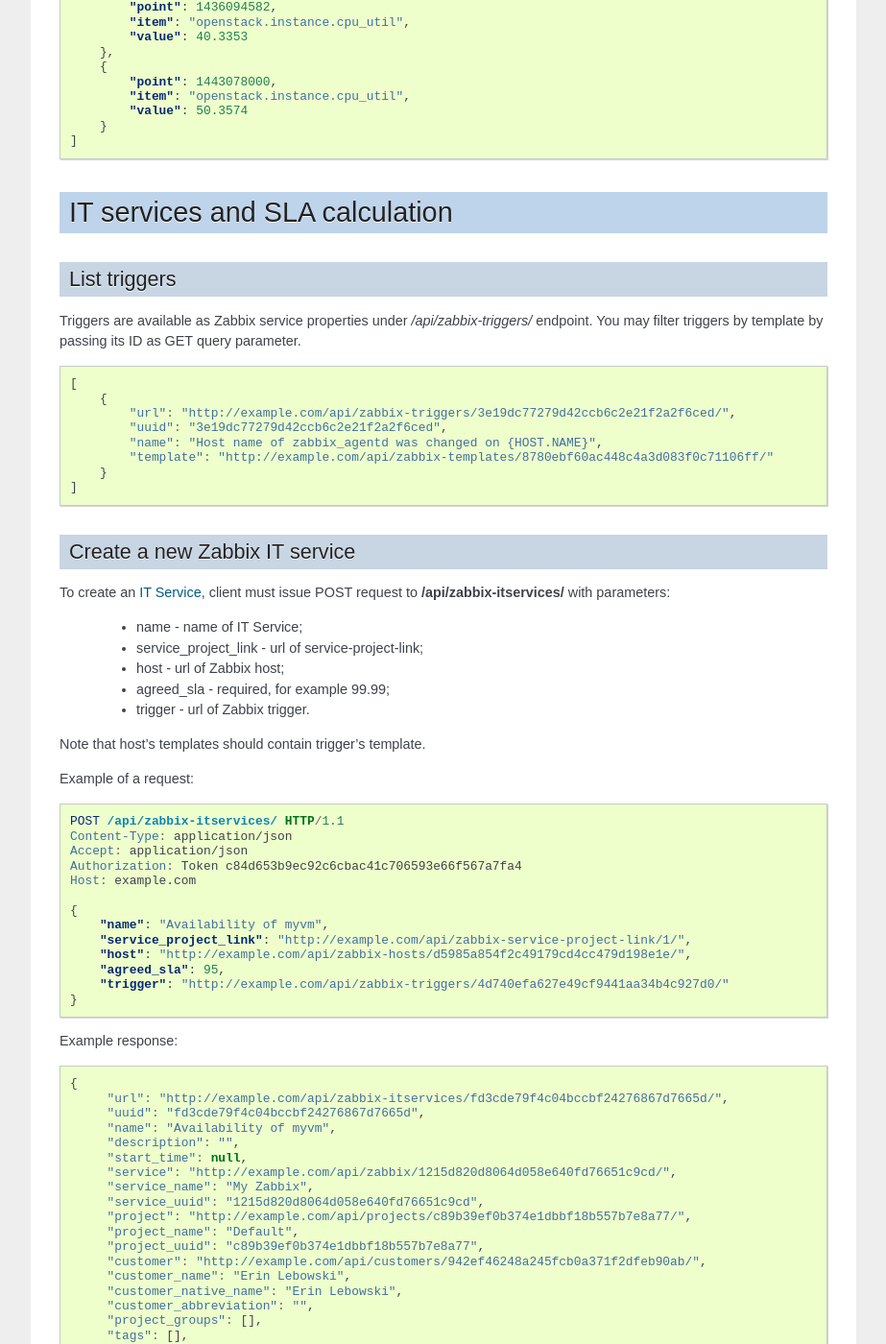
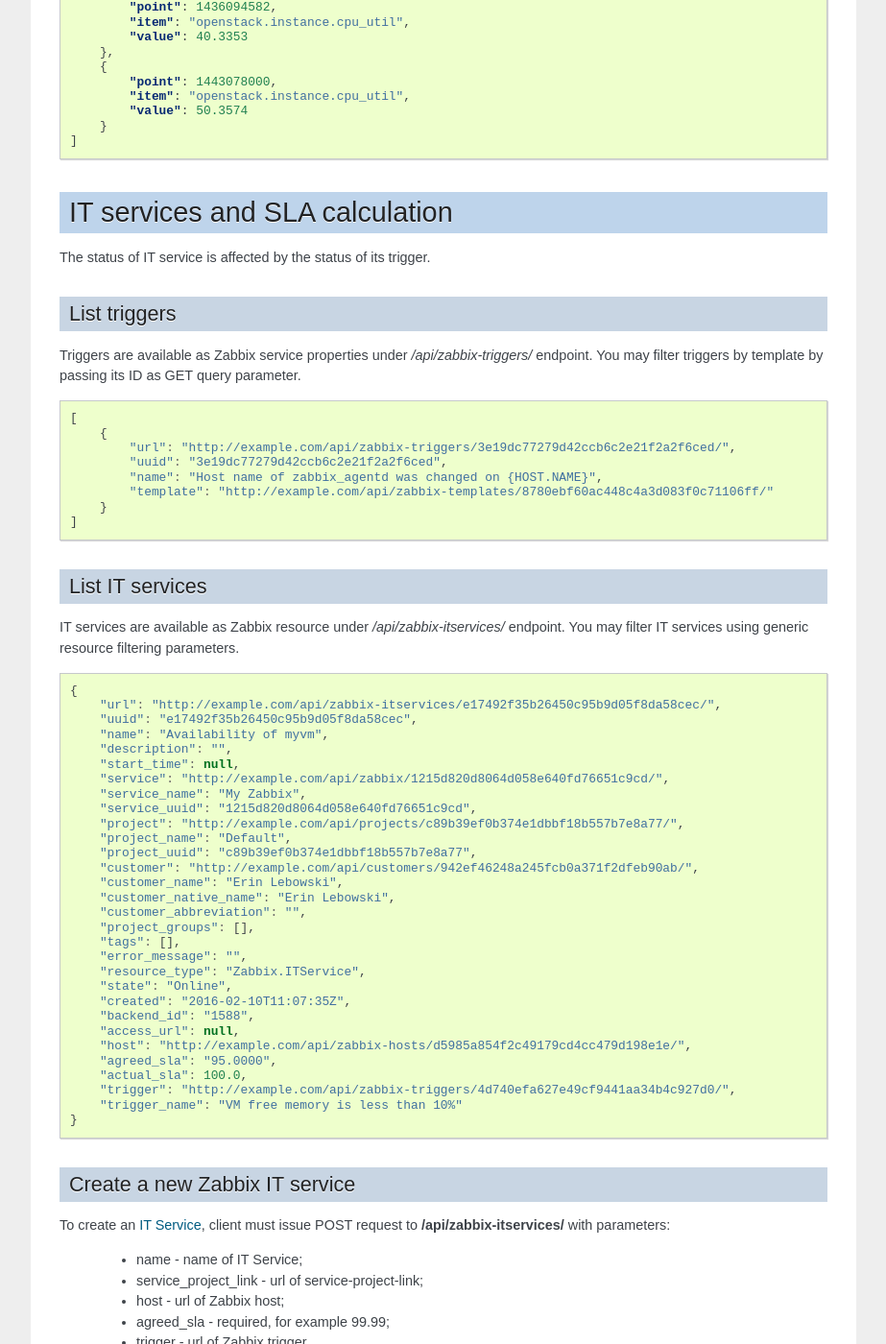
Before and after one commit to opennode/waldur-zabbix, a Sphinx documentation site: the page built from docs/api.rst, in a window 1280 px wide and 1400 px high, scrolled down 4849 px. Shown: the whole window at 96% size, without its empty margins (198-1121 px from the left). Built offline with Sphinx 7.4.7, drawn with Linux system fonts in a browser that asks for light colours; the version number is read from the project's files by our own code; some of the changed text lies outside the part shown.

Commit message:
Add docs for IT services list. Update Zabbix ping method. Fix active filter (SAAS-1127)

```diff
--- a/docs/api.rst
+++ b/docs/api.rst
@@ -296,6 +296,7 @@
 
 IT services and SLA calculation
 ===============================
+The status of IT service is affected by the status of its trigger.
 
 List triggers
 -------------
@@ -313,6 +314,43 @@
         }
     ]
 
+List IT services
+----------------
+IT services are available as Zabbix resource under */api/zabbix-itservices/* endpoint.
+You may filter IT services using generic resource filtering parameters.
+
+.. code-block:: javascript
+
+    {
+        "url": "http://example.com/api/zabbix-itservices/e17492f35b26450c95b9d05f8da58cec/",
+        "uuid": "e17492f35b26450c95b9d05f8da58cec",
+        "name": "Availability of myvm",
+        "description": "",
+        "start_time": null,
+        "service": "http://example.com/api/zabbix/1215d820d8064d058e640fd76651c9cd/",
+        "service_name": "My Zabbix",
+        "service_uuid": "1215d820d8064d058e640fd76651c9cd",
+        "project": "http://example.com/api/projects/c89b39ef0b374e1dbbf18b557b7e8a77/",
+        "project_name": "Default",
+        "project_uuid": "c89b39ef0b374e1dbbf18b557b7e8a77",
+        "customer": "http://example.com/api/customers/942ef46248a245fcb0a371f2dfeb90ab/",
+        "customer_name": "Erin Lebowski",
+        "customer_native_name": "Erin Lebowski",
+        "customer_abbreviation": "",
+        "project_groups": [],
+        "tags": [],
+        "error_message": "",
+        "resource_type": "Zabbix.ITService",
+        "state": "Online",
+        "created": "2016-02-10T11:07:35Z",
+        "backend_id": "1588",
+        "access_url": null,
+        "host": "http://example.com/api/zabbix-hosts/d5985a854f2c49179cd4cc479d198e1e/",
+        "agreed_sla": "95.0000",
+        "actual_sla": 100.0,
+        "trigger": "http://example.com/api/zabbix-triggers/4d740efa627e49cf9441aa34b4c927d0/",
+        "trigger_name": "VM free memory is less than 10%"
+    }
 
 Create a new Zabbix IT service
 ------------------------------
```
Also changed, not shown: other parts of docs/api.rst (+8 -8 lines), 5 other files.
